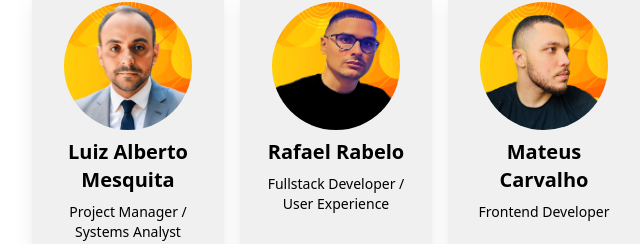
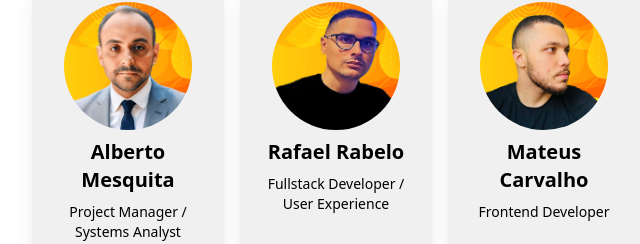
Before and after one commit to beecodersclub/website, a website: page docs/index.html in a window 1280 px wide. Shown: the part 2540-2784 px from the top of the page, 200-840 px from the left. Drawn offline with nearby package versions, Linux system fonts and the light colour scheme.

Commit message:
refactor(index.html): shorten name in Alberto Mesquita's card header

```diff
--- a/docs/index.html
+++ b/docs/index.html
@@ -360,7 +360,7 @@
         <div class="card w-40 sm:w-48 bg-gray p-6 rounded-lg shadow-xl text-center mb-2">
           <img class="mx-auto h-auto w-24 lg:h-auto lg:w-32 rounded-full mb-2"
             src="images/profiles/luiz2.png" alt="Alberto Mesquita" />
-          <h2 class="text-xl  font-bold mb-2">Luiz Alberto Mesquita</h2>
+          <h2 class="text-xl  font-bold mb-2">Alberto Mesquita</h2>
           <p class="text-sm">Project Manager / Systems Analyst</p>
         </div>
 
```
